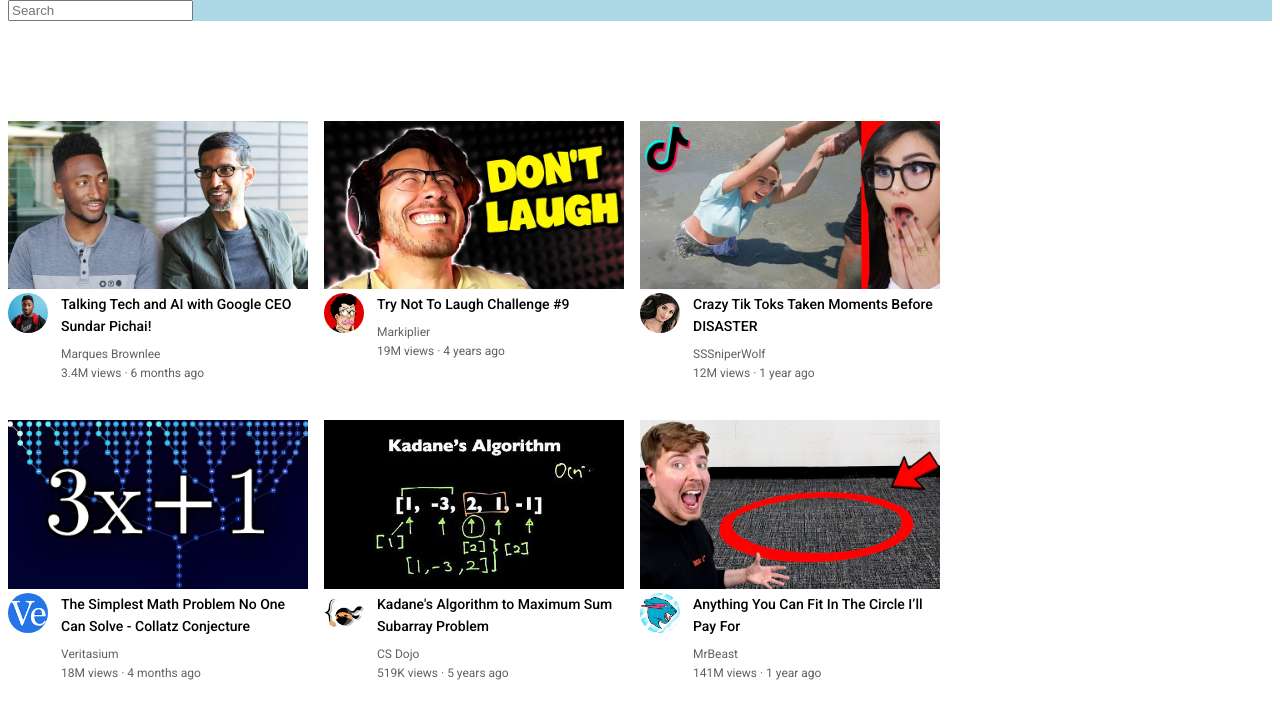
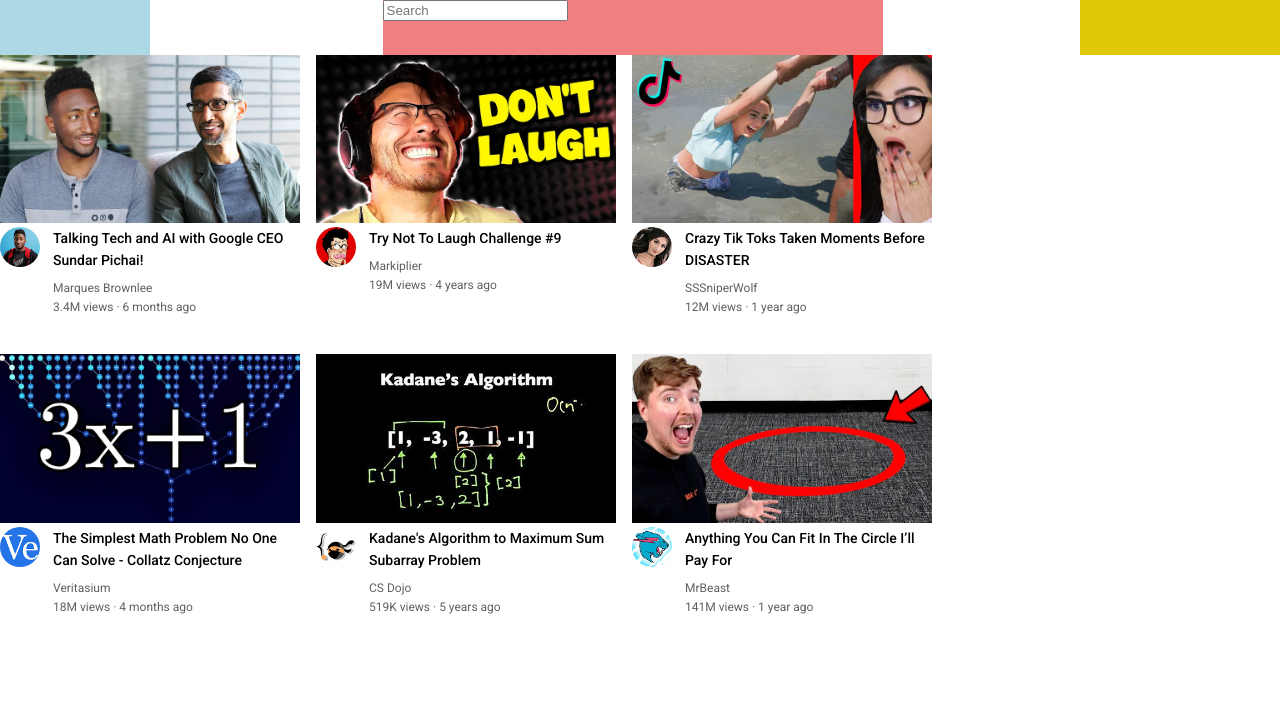
Before and after one commit to PavanKrishna-AG/YouTube_clone, a plain HTML site: page index.html in a window 1280 px wide. Drawn offline with Linux system fonts and the light colour scheme.

Commit message:
Header added(just started)

```diff
--- a/index.html
+++ b/index.html
@@ -8,7 +8,10 @@
 	</head>
 	<body>
 		<div class="header">
-			<input type="text" placeholder="Search" />
+			<div class="left-sec"></div>
+			<div class="mid-sec"><input type="text" placeholder="Search" /></div>
+			<div class="right-sec"></div>
+
 		</div>
 		<div class="container">
 			<div class="video-preview">
--- a/styles.css
+++ b/styles.css
@@ -1,7 +1,6 @@
 @import url("https://fonts.googleapis.com/css2?family=Montserrat:wght@700&family=Roboto:wght@400;500;700&display=swap");
 body {
-	margin-top: 0;
-	margin-bottom: 0;
+	margin: 0;
 }
 p {
 	font-family: roboto, arial;
@@ -10,8 +9,29 @@ p {
 }
 
 .header {
-	margin-bottom: 100px;
-	background-color: lightblue;
+	display:flex;
+	flex-direction: row;
+	height: 55px;
+	justify-content: space-between;
+}
+.left-sec{
+width: 150px;
+background-color: lightblue;
+
+}
+.mid-sec{
+
+	flex: 1;
+	margin-left: 70px;
+	margin-right: 35px;
+	max-width: 500px;
+	background-color: lightcoral;
+}
+.right-sec{
+
+	width: 200px;
+	background-color: rgb(223, 202, 5);
+
 }
 .thumbnail-img {
 	width: 100%;
```
